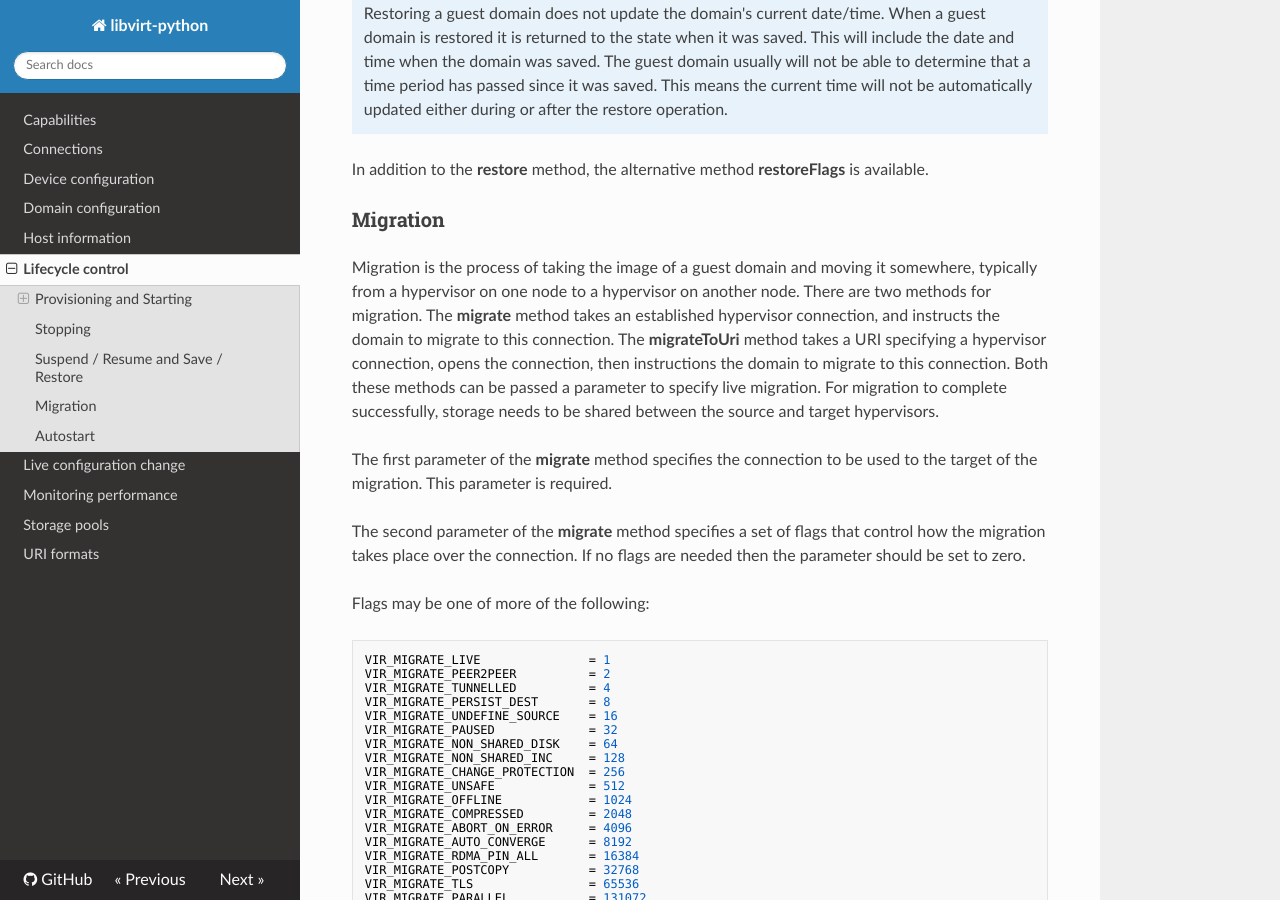
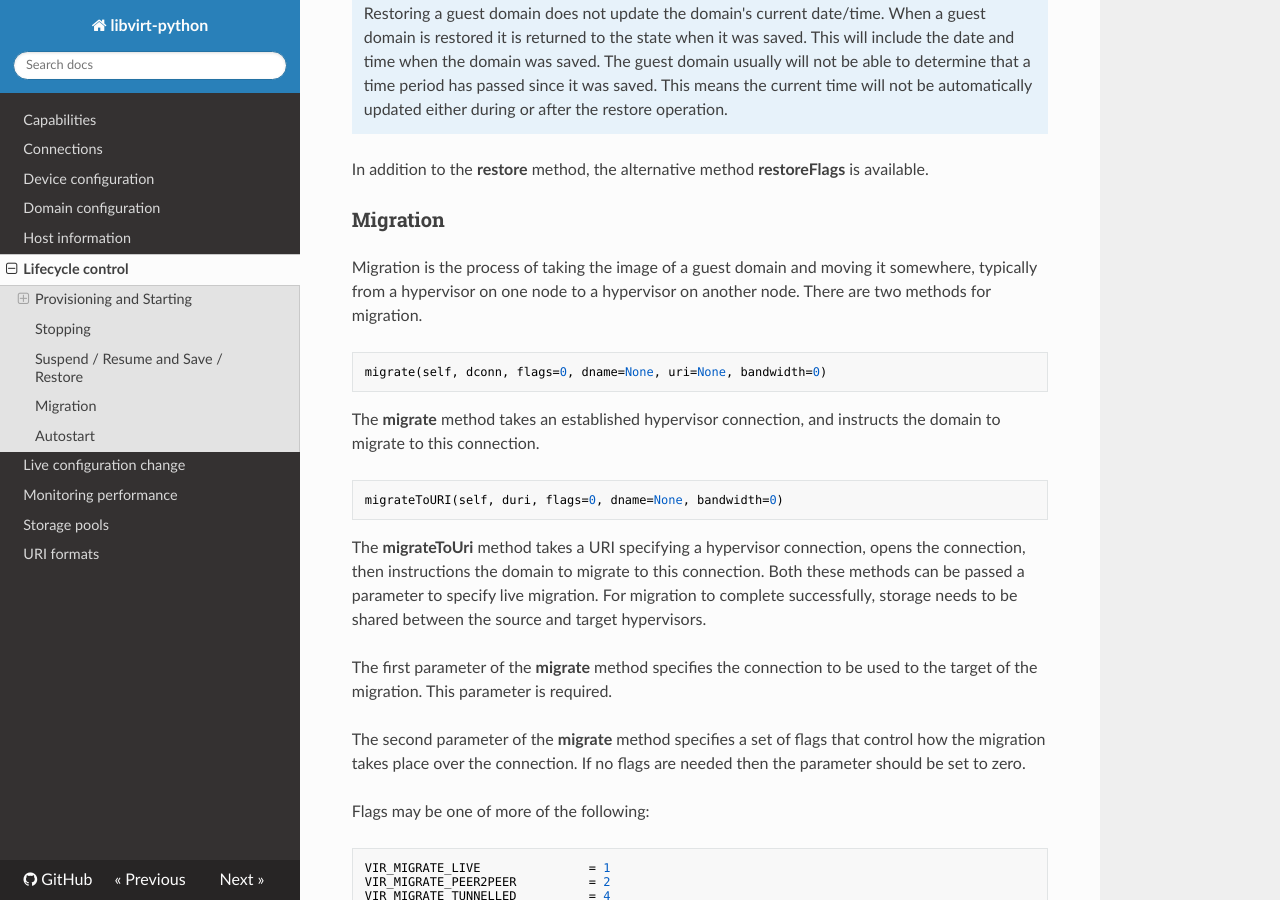
Before and after one commit to rst0git/libvirt-python-docs, an MkDocs documentation site: the page built from docs/lifecycle-control.md, in a window 1280 px wide and 900 px high, scrolled down 9617 px. Built offline with MkDocs 1.6.1, drawn with Linux system fonts in a browser that asks for light colours; nearby versions of some CDN libraries.

````diff
--- a/docs/lifecycle-control.md
+++ b/docs/lifecycle-control.md
@@ -399,7 +399,19 @@ In addition to the **restore** method, the alternative method **restoreFlags** i
 
 ### Migration
 
-Migration is the process of taking the image of a guest domain and moving it somewhere, typically from a hypervisor on one node to a hypervisor on another node. There are two methods for migration. The **migrate** method takes an established hypervisor connection, and instructs the domain to migrate to this connection. The **migrateToUri** method takes a URI specifying a hypervisor connection, opens the connection, then instructions the domain to migrate to this connection. Both these methods can be passed a parameter to specify live migration. For migration to complete successfully, storage needs to be shared between the source and target hypervisors.
+Migration is the process of taking the image of a guest domain and moving it somewhere, typically from a hypervisor on one node to a hypervisor on another node. There are two methods for migration.
+
+```python
+migrate(self, dconn, flags=0, dname=None, uri=None, bandwidth=0)
+```
+
+The **migrate** method takes an established hypervisor connection, and instructs the domain to migrate to this connection.
+
+```python
+migrateToURI(self, duri, flags=0, dname=None, bandwidth=0)
+```
+
+The **migrateToUri** method takes a URI specifying a hypervisor connection, opens the connection, then instructions the domain to migrate to this connection. Both these methods can be passed a parameter to specify live migration. For migration to complete successfully, storage needs to be shared between the source and target hypervisors.
 
 The first parameter of the **migrate** method specifies the connection to be used to the target of the migration. This parameter is required.
 
````
Also changed, not shown: docs/host-info.md (+15 -15 lines), docs/live-config-change.md (+1 -1 lines), docs/storage-pools.md (+1 -1 lines).
